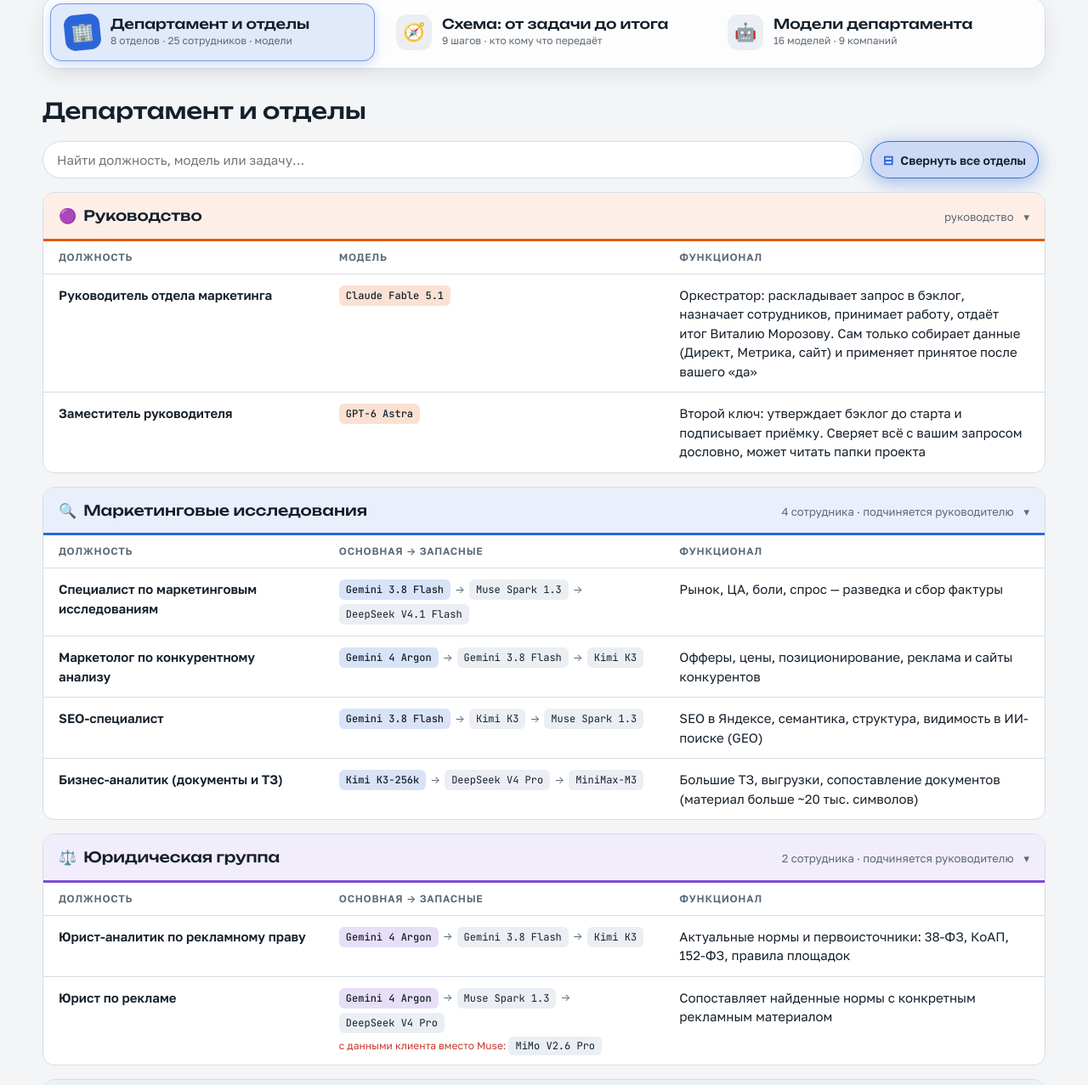
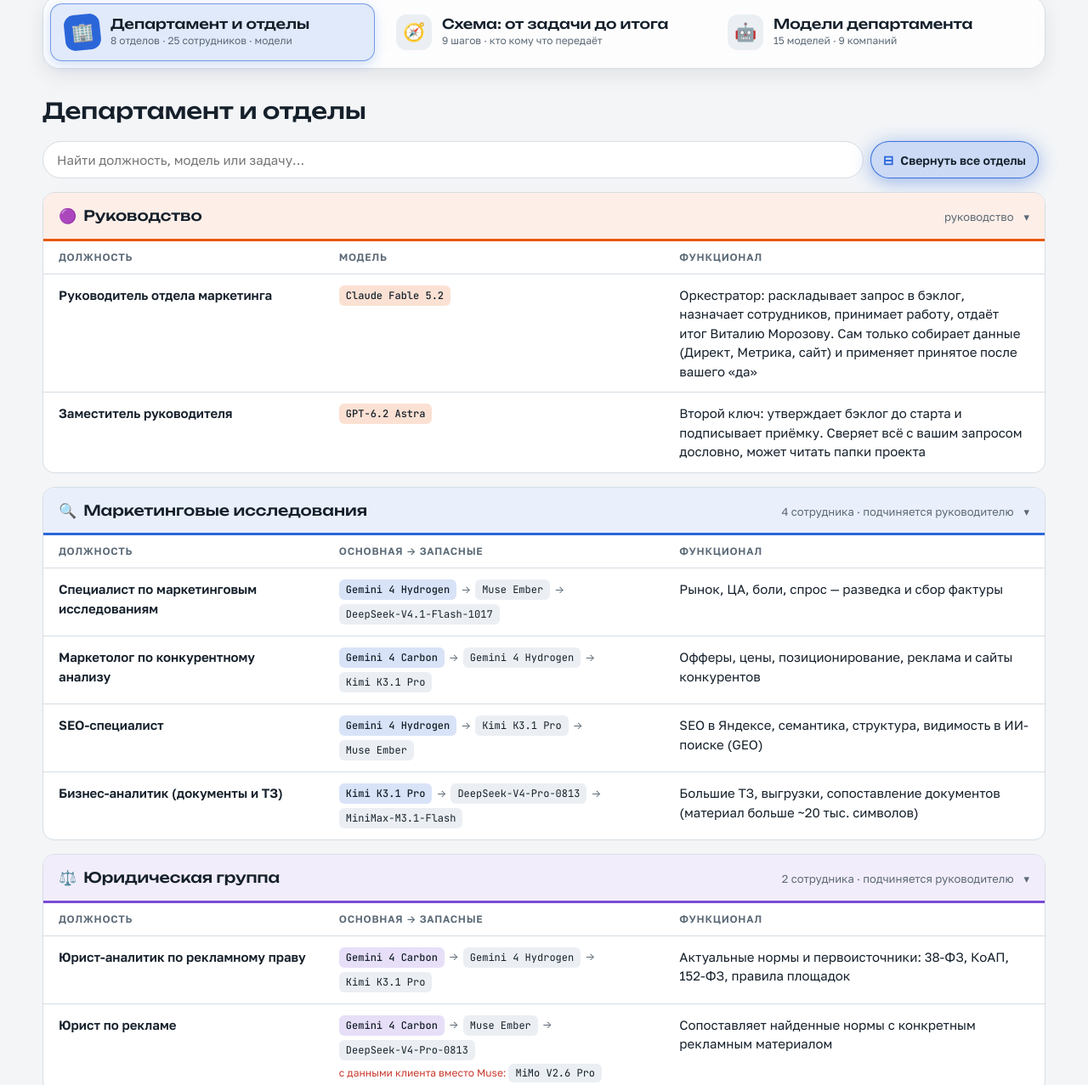
Before and after one commit to RuMarketolog/marketing-department-site, a plain HTML site: page index.html in a window 1280 px wide. Shown: the part 322-1599 px from the top of the page at 85% size. Drawn offline with Linux system fonts and the light colour scheme.

Commit message:
Обновить модели на странице отдела маркетинга на 18 ноября 2026

```diff
--- a/index.html
+++ b/index.html
@@ -288,9 +288,9 @@ footer{font-size:12.5px;color:var(--muted);display:flex;flex-wrap:wrap;gap:6px 1
       <div class="lvl">
         <div class="lvl-cap">Шаг 2 · Бэклог и первый ключ</div>
         <div class="pair">
-          <div class="n big" data-k="cmo" style="--c:var(--c-lead)"><b>Руководитель отдела</b><span class="who">Claude Fable 5.1</span><span class="do">Раскладывает задачу в бэклог и назначает сотрудников</span></div>
+          <div class="n big" data-k="cmo" style="--c:var(--c-lead)"><b>Руководитель отдела</b><span class="who">Claude Fable 5.2</span><span class="do">Раскладывает задачу в бэклог и назначает сотрудников</span></div>
           <div class="duo"><span class="a">бэклог на утверждение →</span><span class="line">⇄</span><span class="b">← «утверждаю» или замечания</span></div>
-          <div class="n big" data-k="deputy" style="--c:var(--deputy)"><b>Заместитель руководителя · ключ 1</b><span class="who">GPT-6 Astra</span><span class="do">Утверждает бэклог, сверяя его с запросом директора</span></div>
+          <div class="n big" data-k="deputy" style="--c:var(--deputy)"><b>Заместитель руководителя · ключ 1</b><span class="who">GPT-6.2 Astra</span><span class="do">Утверждает бэклог, сверяя его с запросом директора</span></div>
         </div>
         <p class="loop">↺ До 2 раундов. Не договорились — таблица «позиция Claude / позиция GPT» уходит Виталию Морозову, решает он</p>
       </div>
@@ -330,9 +330,9 @@ footer{font-size:12.5px;color:var(--muted);display:flex;flex-wrap:wrap;gap:6px 1
       <div class="lvl">
         <div class="lvl-cap">Шаг 8 · Приёмка и второй ключ</div>
         <div class="pair">
-          <div class="n big" data-k="cmo" style="--c:var(--c-lead)"><b>Руководитель отдела</b><span class="who">Claude Fable 5.1</span><span class="do">Принимает работу по критериям бэклога, цифры проверяет кодом</span></div>
+          <div class="n big" data-k="cmo" style="--c:var(--c-lead)"><b>Руководитель отдела</b><span class="who">Claude Fable 5.2</span><span class="do">Принимает работу по критериям бэклога, цифры проверяет кодом</span></div>
           <div class="duo"><span class="a">итог на подпись →</span><span class="line">⇄</span><span class="b">← «принято» или замечания</span></div>
-          <div class="n big" data-k="deputy" style="--c:var(--deputy)"><b>Заместитель руководителя · ключ 2</b><span class="who">GPT-6 Astra</span><span class="do">Подписывает приёмку: без подписи задача не закрыта</span></div>
+          <div class="n big" data-k="deputy" style="--c:var(--deputy)"><b>Заместитель руководителя · ключ 2</b><span class="who">GPT-6.2 Astra</span><span class="do">Подписывает приёмку: без подписи задача не закрыта</span></div>
         </div>
         <p class="loop">↺ «Не принято» → доработка у сотрудников → раунд 2. Дальше — решение Виталия Морозова</p>
       </div>
@@ -356,10 +356,10 @@ footer{font-size:12.5px;color:var(--muted);display:flex;flex-wrap:wrap;gap:6px 1
 </div>
 
 <script>
-/* ───── данные департамента (roles.toml, 07.10.2026) ───── */
-const MN = {claude:"Claude Fable 5.1",gpt:"GPT-6 Astra",gemini:"Gemini 3.8 Flash","gemini-pro":"Gemini 4 Argon",kimi:"Kimi K3","kimi-long":"Kimi K3-256k",
-  minimax:"MiniMax-M3","minimax-go":"MiniMax-M3 (OpenCode)","deepseek-pro":"DeepSeek V4 Pro",deepseek:"DeepSeek V4.1 Flash",muse:"Muse Spark 1.3",
-  "qwen-flash":"Qwen3.8 Flash",mimo:"MiMo V2.6 Pro","mimo-flash":"MiMo V2.6 Flash","gemini-img":"веб-Gemini","chatgpt-img":"веб-ChatGPT","minimax-img":"MiniMax Image"};
+/* ───── данные департамента, названия моделей сверены 18.11.2026 ───── */
+const MN = {claude:"Claude Fable 5.2",gpt:"GPT-6.2 Astra",gemini:"Gemini 4 Hydrogen","gemini-pro":"Gemini 4 Carbon",kimi:"Kimi K3.1 Pro",
+  minimax:"MiniMax-M3.1-Flash","minimax-go":"MiniMax-M3.1-Flash (OpenCode)","deepseek-pro":"DeepSeek-V4-Pro-0813",deepseek:"DeepSeek-V4.1-Flash-1017",muse:"Muse Ember",
+  "qwen-max":"Qwen4-Max",mimo:"MiMo V2.6 Pro","mimo-flash":"MiMo V2.6 Flash","gemini-img":"Nano Banana 2.1 (Gemini)","chatgpt-img":"ChatGPT Images 2.6","minimax-img":"MiniMax-H3-Image"};
 const DEPTS = [
   {id:"lead",em:"🟣",n:"Руководство",c:"--c-lead",lead:true,roles:[
     {k:"cmo",p:"Руководитель отдела маркетинга",ch:["claude"],f:"Оркестратор: раскладывает запрос в бэклог, назначает сотрудников, принимает работу, отдаёт итог Виталию Морозову. Сам только собирает данные (Директ, Метрика, сайт) и применяет принятое после вашего «да»"},
@@ -368,29 +368,29 @@ const DEPTS = [
     {k:"researcher",p:"Специалист по маркетинговым исследованиям",fl:"🌐",ch:["gemini","muse","deepseek"],f:"Рынок, ЦА, боли, спрос — разведка и сбор фактуры"},
     {k:"competitor",p:"Маркетолог по конкурентному анализу",fl:"🌐",ch:["gemini-pro","gemini","kimi"],f:"Офферы, цены, позиционирование, реклама и сайты конкурентов"},
     {k:"seo_geo",p:"SEO-специалист",fl:"🌐",ch:["gemini","kimi","muse"],f:"SEO в Яндексе, семантика, структура, видимость в ИИ-поиске (GEO)"},
-    {k:"long_context",p:"Бизнес-аналитик (документы и ТЗ)",ch:["kimi-long","deepseek-pro","minimax"],f:"Большие ТЗ, выгрузки, сопоставление документов (материал больше ~20 тыс. символов)"}]},
+    {k:"long_context",p:"Бизнес-аналитик (документы и ТЗ)",ch:["kimi","deepseek-pro","minimax"],f:"Большие ТЗ, выгрузки, сопоставление документов (материал больше ~20 тыс. символов)"}]},
   {id:"legal",em:"⚖️",n:"Юридическая группа",c:"--c-legal",roles:[
     {k:"legal_research",p:"Юрист-аналитик по рекламному праву",fl:"🌐",ch:["gemini-pro","gemini","kimi"],f:"Актуальные нормы и первоисточники: 38-ФЗ, КоАП, 152-ФЗ, правила площадок"},
     {k:"compliance",p:"Юрист по рекламе",ch:["gemini-pro","muse","deepseek-pro"],pv:"mimo",f:"Сопоставляет найденные нормы с конкретным рекламным материалом"}]},
   {id:"strategy",em:"🧠",n:"Стратегия и аналитика",c:"--c-strategy",roles:[
-    {k:"strategist",p:"Маркетолог-стратег",ch:["gemini-pro","muse","deepseek-pro"],pv:"mimo",f:"Маркетинговая стратегия; в споре (debate) альтернативу пишет DeepSeek V4.1 Flash"},
+    {k:"strategist",p:"Маркетолог-стратег",ch:["gemini-pro","muse","deepseek-pro"],pv:"mimo",f:"Маркетинговая стратегия; в споре (debate) альтернативу пишет DeepSeek-V4.1-Flash-1017"},
     {k:"growth",p:"Growth-маркетолог",ch:["gemini-pro","muse","deepseek"],pv:"mimo",f:"Превращает выводы в эксперименты: гипотеза → метрика → критерий победы"},
     {k:"cro",p:"CRO-специалист (конверсия сайта)",fl:"👁",ch:["kimi","deepseek-pro","minimax"],f:"Почему сайт не конвертирует: трафик → обещание → первый экран → доказательства → трение → CTA"},
     {k:"analyst",p:"Маркетолог-аналитик",ch:["gemini-pro","muse","deepseek-pro"],pv:"mimo",f:"Цифры, выгрузки, причины просадок; сводит ответы фокус-группы"}]},
   {id:"ads",em:"📣",n:"Реклама и контент",c:"--c-ads",roles:[
     {k:"performance",p:"Специалист по контекстной и таргетированной рекламе",ch:["muse","deepseek-pro","kimi"],pv:"mimo",f:"Яндекс Директ и VK Реклама: метрики, семантика, минус-слова, план правок кампаний"},
-    {k:"copywriter",p:"Копирайтер",ch:["minimax","minimax-go","qwen-flash"],f:"Заголовки, офферы, объявления — много вариантов разными подходами"},
-    {k:"landing_writer",p:"Копирайтер лендингов",ch:["minimax","minimax-go","qwen-flash"],f:"Первый экран, офферы, CTA и формы по гипотезам CRO-специалиста"},
-    {k:"lifecycle",p:"CRM-маркетолог",ch:["minimax","qwen-flash","deepseek"],f:"Цепочки писем и сообщений: прогрев, дожим, реактивация"},
-    {k:"editor",p:"Литературный редактор",ch:["qwen-flash","minimax","muse"],f:"Тон бренда, канцелярит, стоп-слова, типографика, лимиты символов"}]},
+    {k:"copywriter",p:"Копирайтер",ch:["minimax","minimax-go","qwen-max"],f:"Заголовки, офферы, объявления — много вариантов разными подходами"},
+    {k:"landing_writer",p:"Копирайтер лендингов",ch:["minimax","minimax-go","qwen-max"],f:"Первый экран, офферы, CTA и формы по гипотезам CRO-специалиста"},
+    {k:"lifecycle",p:"CRM-маркетолог",ch:["minimax","qwen-max","deepseek"],f:"Цепочки писем и сообщений: прогрев, дожим, реактивация"},
+    {k:"editor",p:"Литературный редактор",ch:["qwen-max","minimax","muse"],f:"Тон бренда, канцелярит, стоп-слова, типографика, лимиты символов"}]},
   {id:"design",em:"🎨",n:"Дизайн и веб",c:"--c-design",roles:[
-    {k:"art_director",p:"Арт-директор",fl:"👁",ch:["kimi","minimax","qwen-flash"],f:"Концепции и промпты картинок, ревью готовых баннеров и обрезки"},
+    {k:"art_director",p:"Арт-директор",fl:"👁",ch:["kimi","minimax","qwen-max"],f:"Концепции и промпты картинок, ревью готовых баннеров и обрезки"},
     {k:"designer",p:"Дизайнер рекламных креативов",ch:["gemini-img","chatgpt-img","minimax-img"],f:"Рисует картинки и фоны баннеров по промптам арт-директора. Единственная должность, где разрешён GPT"},
     {k:"frontend",p:"Веб-верстальщик (Frontend)",fl:"👁",ch:["kimi","minimax","mimo"],f:"HTML/CSS/JS лендингов, блоков, форм и писем: адаптив, скорость, согласие по 152-ФЗ, цели Метрики. Код сохраняется сразу файлами"}]},
   {id:"focus",em:"👥",n:"Фокус-группа",c:"--c-focus",note:"📌 Все трое отвечают независимо, на трёх разных моделях; ответы сводит маркетолог-аналитик. Фокус-группа отсеивает слабые варианты, но не прогнозирует CTR.",roles:[
-    {k:"persona_a",p:"Респондент A (финансовый директор)",ch:["muse","deepseek","qwen-flash"],pv:"mimo-flash",f:"Оценивает офферы и рекламу глазами финансового директора — деньги, риски, окупаемость"},
-    {k:"persona_b",p:"Респондент B (ИТ-директор)",ch:["deepseek","qwen-flash","muse"],f:"Оценивает глазами ИТ-директора — интеграция с 1С, сроки, нагрузка на команду"},
-    {k:"persona_c",p:"Респондент C (генеральный директор)",ch:["qwen-flash","muse","deepseek"],f:"Оценивает глазами генерального директора — результат для бизнеса и доверие к подрядчику"}]},
+    {k:"persona_a",p:"Респондент A (финансовый директор)",ch:["muse","deepseek","qwen-max"],pv:"mimo-flash",f:"Оценивает офферы и рекламу глазами финансового директора — деньги, риски, окупаемость"},
+    {k:"persona_b",p:"Респондент B (ИТ-директор)",ch:["deepseek","qwen-max","muse"],f:"Оценивает глазами ИТ-директора — интеграция с 1С, сроки, нагрузка на команду"},
+    {k:"persona_c",p:"Респондент C (генеральный директор)",ch:["qwen-max","muse","deepseek"],f:"Оценивает глазами генерального директора — результат для бизнеса и доверие к подрядчику"}]},
   {id:"fact",em:"🔎",n:"Служба проверки фактов",c:"--c-fact",roles:[
     {k:"evidence",p:"Фактчекер",fl:"🌐",ch:["gemini-pro","kimi","gemini"],f:"Каждое утверждение: источник → дата → цитата → уверенность. ask.py сам проверяет, открываются ли ссылки"}]},
   {id:"control",em:"🔒",n:"Контроль качества",c:"--c-control",roles:[
@@ -495,8 +495,8 @@ $("#w5").innerHTML = grp("control","Контроль качества",node("cri
 
 
 /* ───── модели департамента: рейтинг по числу должностей ───── */
-const MV = {claude:"Anthropic",gpt:"OpenAI",gemini:"Google","gemini-pro":"Google",kimi:"Moonshot AI","kimi-long":"Moonshot AI",
-  minimax:"MiniMax","deepseek-pro":"DeepSeek",deepseek:"DeepSeek",muse:"Meta","qwen-flash":"Alibaba",mimo:"Xiaomi","mimo-flash":"Xiaomi",
+const MV = {claude:"Anthropic",gpt:"OpenAI",gemini:"Google","gemini-pro":"Google",kimi:"Moonshot AI",
+  minimax:"MiniMax","deepseek-pro":"DeepSeek",deepseek:"DeepSeek",muse:"Meta","qwen-max":"Alibaba",mimo:"Xiaomi","mimo-flash":"Xiaomi",
   "gemini-img":"Google","chatgpt-img":"OpenAI","minimax-img":"MiniMax"};
 const VC = {Anthropic:"--c-lead",OpenAI:"--deputy",Google:"--c-research","Moonshot AI":"--c-strategy",MiniMax:"--c-ads",DeepSeek:"--c-legal",
   Meta:"--c-focus",Alibaba:"--c-design",Xiaomi:"--c-control"};
```
Also changed, not shown: 1 other file.
